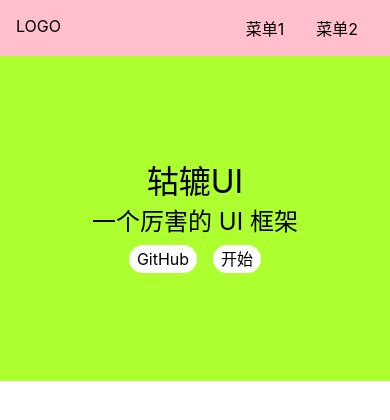
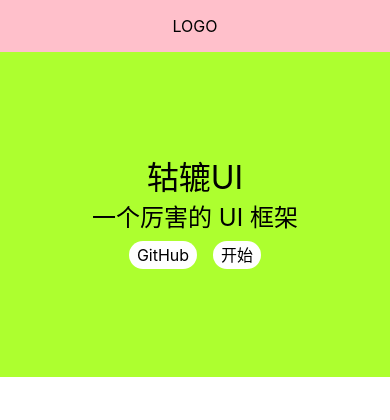
Before and after one commit to zzyo96/vue3_gulu, a Vue app: page / in a window 390 px wide. Shown: the top 420 px of the page. Built offline with nearby package versions, Linux system fonts and the light colour scheme.

Commit message:
让 topnav 是响应式的

```diff
--- a/src/components/Topnav.vue
+++ b/src/components/Topnav.vue
@@ -5,6 +5,7 @@
     <li>菜单1</li>
     <li>菜单2</li>
   </ul>
+  <span class="toggleAside"></span>
 </div>
 </template>
 
@@ -33,6 +34,8 @@
   padding: 16px;
   position: relative;
   z-index: 10;
+  justify-content: center;
+  align-items: center;
 
   >.logo {
     max-width: 6em;
@@ -48,5 +51,17 @@
       margin: 0 1em;
     }
   }
+
+  >.toggleMenu {}
+
+  @media (max-width:500px) {
+    >.menu {
+      display: none;
+    }
+
+    >.logo {
+      margin: 0 auto;
+    }
+  }
 }
 </style>
```
